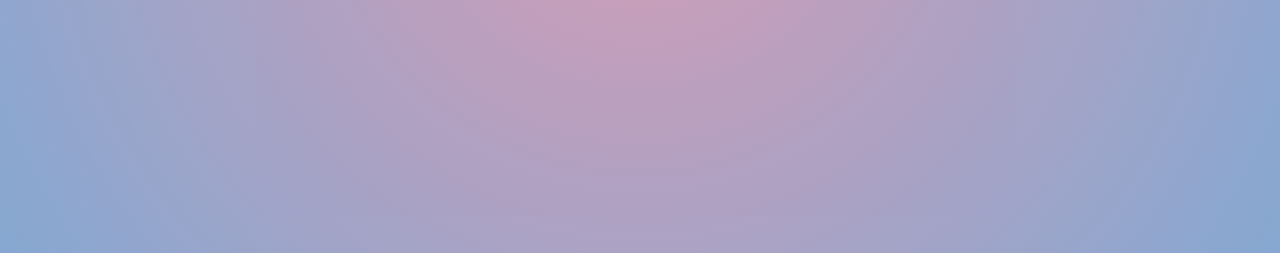
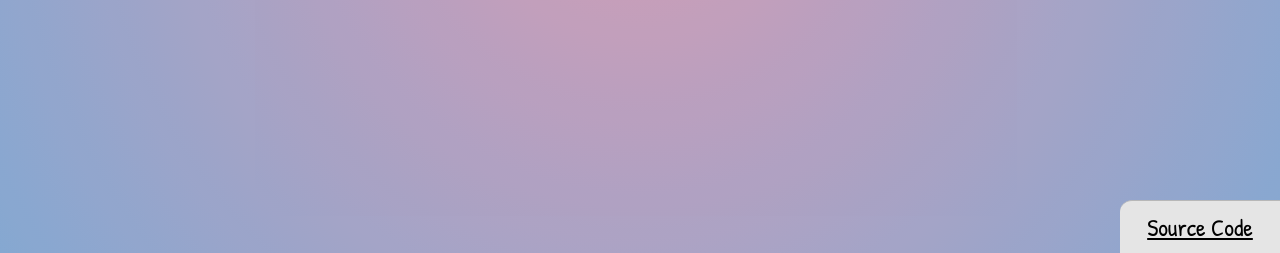
Before and after one commit to imann24/kind_cloud, a Django app: page /create/ in a window 1280 px wide. Shown: the part 547-800 px from the top of the page. Run offline with Django 5.2, Linux system fonts and the light colour scheme; some libraries are stand-ins or nearby versions.

Commit message:
Add source code attribution

```diff
--- a/app/kind_cloud/static/main.css
+++ b/app/kind_cloud/static/main.css
@@ -5,3 +5,24 @@ body {
 .content {
     padding: 1rem;
 }
+
+.footer {
+    position: fixed;
+    border-top-left-radius: 0.75rem;
+    bottom: 0;
+    right: 0;
+    width: 10rem;
+    text-align: center;
+    font-size: 1.5rem;
+    padding: 0.5rem;
+    background: #fff;
+    border-top: 1px solid #ccc;
+}
+
+.footer a {
+    color: #000 !important;
+}
+
+.footer a:hover {
+    color: slategray !important;
+}
--- a/app/kind_cloud/templates/base.html
+++ b/app/kind_cloud/templates/base.html
@@ -18,8 +18,14 @@
     </head>
     <body>
         <div class="content">
-        {% block content %}
-        {% endblock %}
+            {% block content %}
+            {% endblock %}
+            <div class="footer">
+                <a href="https://github.com/imann24/kind_cloud">
+                    <i class="fa-brands fa-github"></i>
+                    Source Code
+                </a>
+            </div>
         </div>
     </body>
 </html>
```
